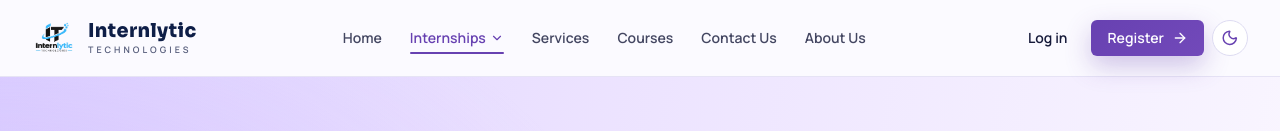
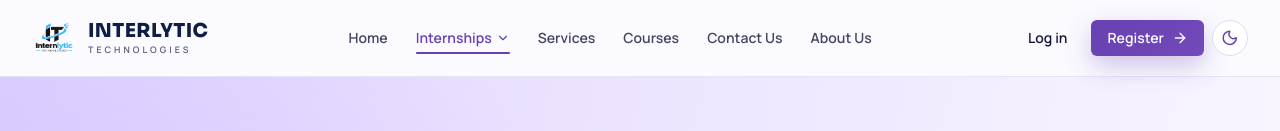
Before and after one commit to Arxfamism/Internlytic, a React (Vite) app: page /faq in a window 1280 px wide. Shown: the top 131 px of the page. Built offline with nearby package versions, Linux system fonts and the light colour scheme.

Commit message:
Update layout.jsx

```diff
--- a/src/components/layout.jsx
+++ b/src/components/layout.jsx
@@ -90,7 +90,7 @@ export function Brand({
       </span>
       <span className="leading-none">
         <span className="block font-display text-[1.2rem] font-extrabold tracking-[0.02em]">
-          <span className={onDark ? "text-white" : "text-brand-ink"}>Internlytic </span>
+          <span className={onDark ? "text-white" : "text-brand-ink"}>INTERLYTIC</span>
           <span className={onDark ? "brand-lab-footer" : "brand-spectrum-text"}></span>
         </span>
         <span className={`mt-1.5 block text-[0.56rem] font-semibold uppercase tracking-[0.34em] ${onDark ? "text-white/75" : "text-muted-foreground"}`}>
```
